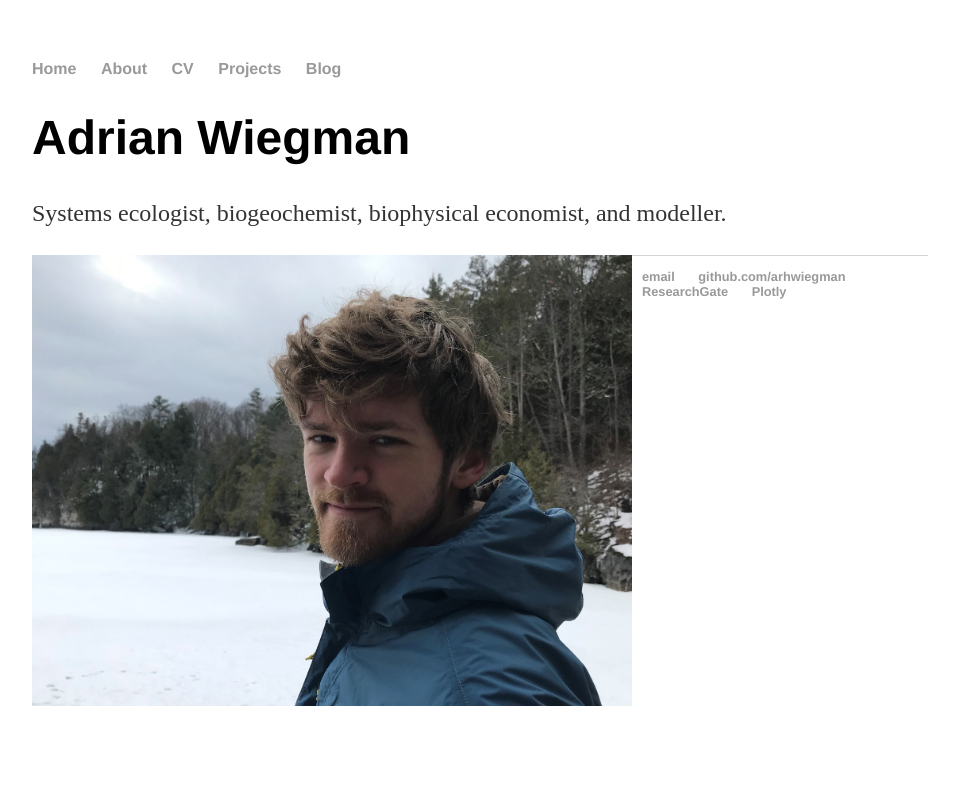
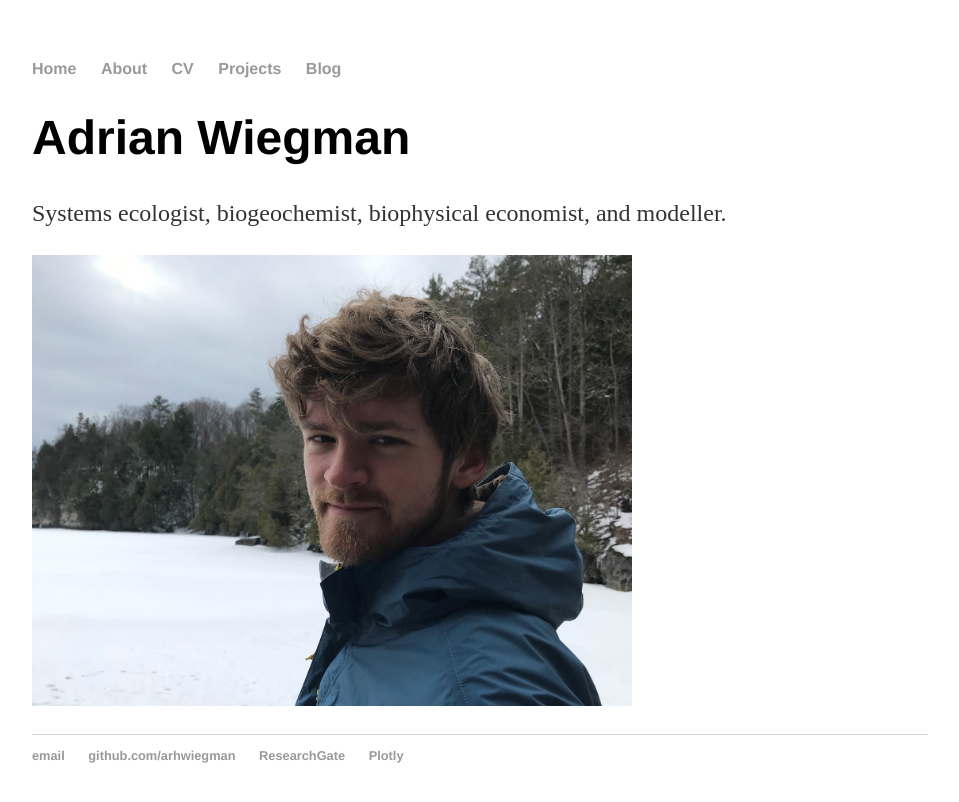
Before and after one commit to arhwiegman/arhwiegman.github.io, a Jekyll site: the page built from index.html, in a window 1280 px wide. Shown: the top 802 px of the page, without its empty margins (160-1119 px from the left). Built offline with Jekyll 4.4.1, drawn with Linux system fonts in a browser that asks for light colours.

Commit message:
no float

```diff
--- a/index.html
+++ b/index.html
@@ -7,7 +7,6 @@ title: Adrian Wiegman
    <p>Systems ecologist, biogeochemist, biophysical economist, and modeller.</p>
    <img src="assets/img/adrian_winter_cropped.jpeg"
      alt="A photo of me at Malletts Bay, VT in Winter 2018"
-     style="float: left; margin-right: 10px;"
 	 width="600" />
    <p>
 
```
